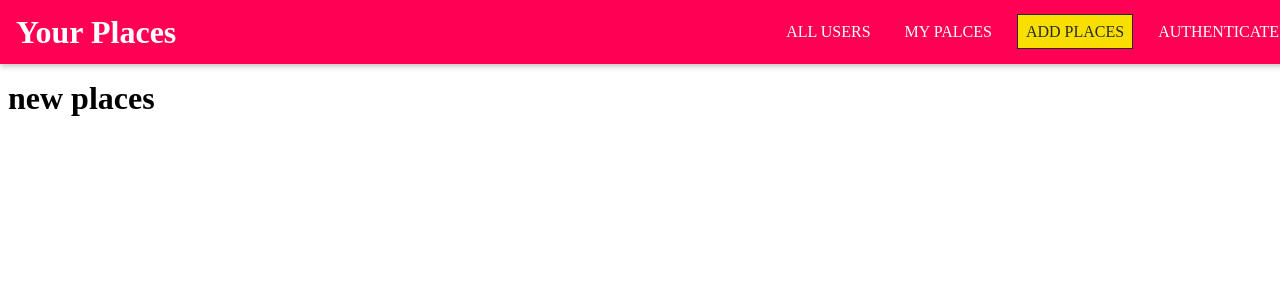
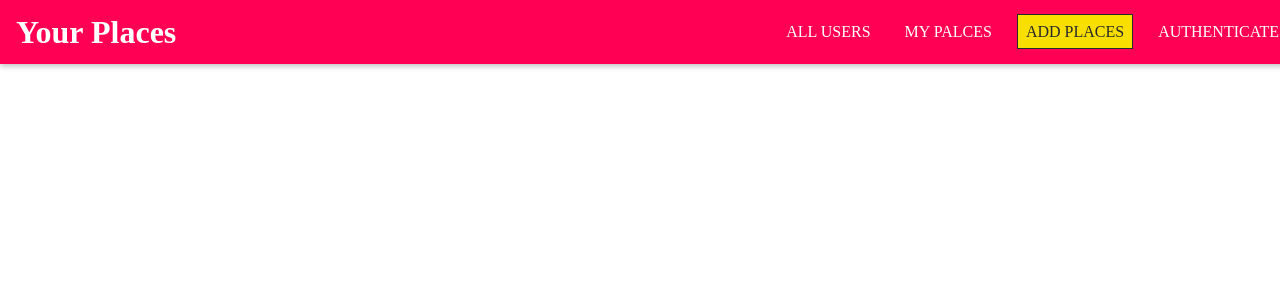
Before and after one commit to Qianwen-Pan/UrbanExplorer, a React (Create React App) app: page /new/places in a window 1280 px wide. Shown: the top 300 px of the page. Built offline with nearby package versions, Linux system fonts and the light colour scheme.

Commit message:
add Input component to a new page to create new places

```diff
--- a/src/places/pages/NewPlaces.js
+++ b/src/places/pages/NewPlaces.js
@@ -1,7 +1,12 @@
 import React from "react";
+import Input from "../../shared/components/Form/Input";
+function NewPlaces() {
+    return (
+        <form>
+            <Input />
 
-function NewPlaces() {
-    return <h1>new places</h1>
+        </form>
+    );
 }
 
 export default NewPlaces;
--- /dev/null
+++ b/src/shared/components/Form/Input.js
@@ -0,0 +1,6 @@
+import React from "react";
+
+function Input(props) {
+
+}
+export default Input;
```
Also changed, not shown: src/shared/components/Form/Input.css (added).
